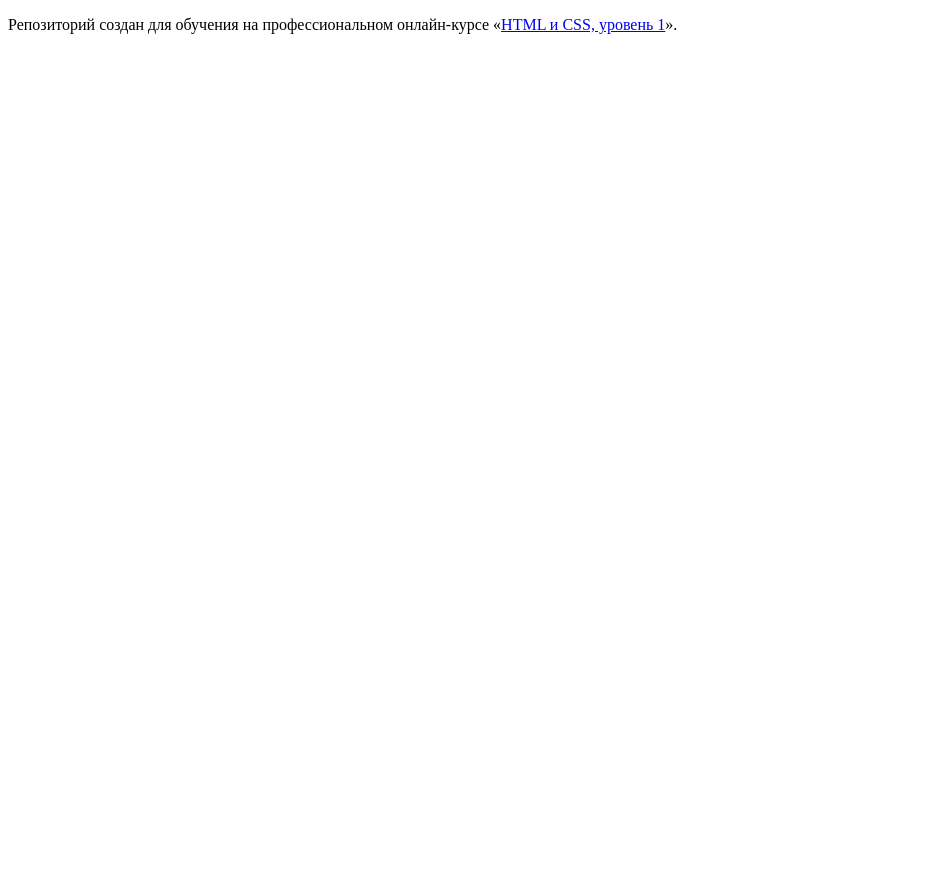
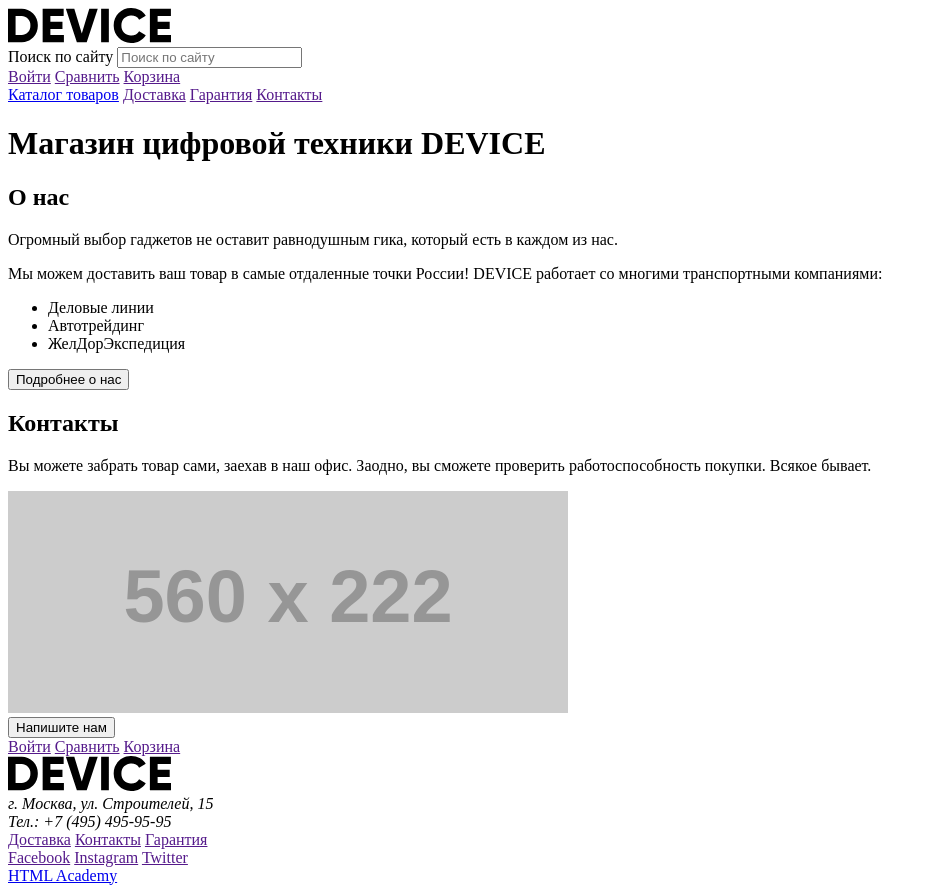
Before and after one commit to AramBadalyan/1486639-device-28, a plain HTML site: page index.html in a window 1280 px wide. Shown: the whole page, without its empty margins (0-932 px from the left). Before the commit the page ends 800 px from the top, so only its background shows below. Drawn offline with Linux system fonts and the light colour scheme; placeholder pictures from the web are drawn by us.

Commit message:
Added catlog page: catalog.html Added header and footer markup on pages Added blocks AboutUs and Contacts on index.html Added main block on catalog.html

```diff
--- a/index.html
+++ b/index.html
@@ -6,7 +6,81 @@
   </head>
   <body>
 
-    <p>Репозиторий создан для обучения на профессиональном онлайн‑курсе «<a href="https://htmlacademy.ru/intensive/htmlcss">HTML и CSS, уровень 1</a>».</p>
+    <header>
+      <a href="#">
+        <img src="img/-e-logo.svg" alt="Лого магазина DEVICE">
+      </a>
+      <div class="search">
+        <label for="search_box">Поиск по сайту</label>
+        <input type="text" name="search_box" placeholder="Поиск по сайту">
+      </div>
+      <div>
+        <a href="">Войти</a>
+        <a href="">Сравнить</a>
+        <a href="">Корзина</a>
+      </div>
+      <nav>
+        <a href="catalog.html">Каталог товаров</a>
+        <a href="">Доставка</a>
+        <a href="">Гарантия</a>
+        <a href="">Контакты</a>
+      </nav>
+    </header>
+
+    <main>
+      <h1>Магазин цифровой техники DEVICE</h1>
+
+      <section>
+        <h2>О нас</h2>
+        <p>Огромный выбор гаджетов не оставит равнодушным гика, который есть в каждом из нас.</p>
+        <p>Мы можем доставить ваш товар в самые отдаленные точки России! DEVICE работает со многими транспортными компаниями:</p>
+        <ul>
+          <li>Деловые линии</li>
+          <li>Автотрейдинг</li>
+          <li>ЖелДорЭкспедиция</li>
+        </ul>
+        <button>Подробнее о нас</button>
+      </section>
+
+      <section>
+        <h2>Контакты</h2>
+        <p>Вы можете забрать товар сами, заехав в наш офис. Заодно, вы сможете проверить работоспособность покупки. Всякое бывает.</p>
+        <img src="https://via.placeholder.com/560x222" alt="Наше местоположение" width="560" height="222"><br>
+        <button>Напишите нам</button>
+      </section>
+
+    </main>
+
+    <footer>
+
+      <div>
+        <a href="">Войти</a>
+        <a href="">Сравнить</a>
+        <a href="">Корзина</a>
+      </div>
+
+      <a>
+        <img src="img/-e-logo.svg" alt="Лого магазина DEVICE">
+      </a>
+
+      <address>г. Москва, ул. Строителей, 15</address>
+      <address>Тел.: +7 (495) 495-95-95</address>
+
+      <nav>
+        <a href="">Доставка</a>
+        <a href="">Контакты</a>
+        <a href="">Гарантия</a>
+      </nav>
+
+      <div>
+        <a href="">Facebook</a>
+        <a href="">Instagram</a>
+        <a href="">Twitter</a>
+      </div>
+
+      <a href="https://htmlacademy.ru/intensive/htmlcss">HTML Academy</a>
+
+    </footer>
 
   </body>
 </html>
```
Also changed, not shown: catalog.html (added, +155 -0 lines), img/-e-logo.svg (added).
